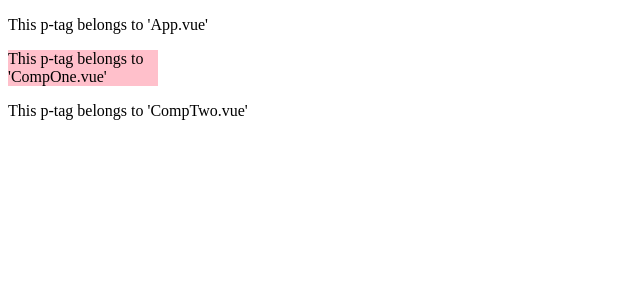
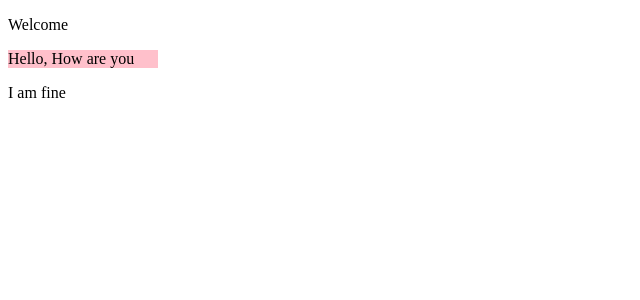
Before and after one commit to Architpidhadiya/exhibytesolution, a Vue app in the folder my-vue-app/: page / in a window 1280 px wide. Shown: the top 300 px of the page, without its empty margins (0-640 px from the left). Built offline with nearby package versions, Linux system fonts and the light colour scheme.

Commit message:
local scope

```diff
--- a/my-vue-app/src/App.vue
+++ b/my-vue-app/src/App.vue
@@ -1,6 +1,6 @@
 <template>
   <div>
-    <p>This p-tag belongs to 'App.vue'</p>
+    <p>Welcome</p>
     <comp-one />
     <comp-two />
   </div>
--- a/my-vue-app/src/components/CompOne.vue
+++ b/my-vue-app/src/components/CompOne.vue
@@ -1,5 +1,5 @@
 <template>
-    <p>This p-tag belongs to 'CompOne.vue'</p>
+    <p>Hello, How are you</p>
 </template>
 
 <script></script>
--- a/my-vue-app/src/components/CompTwo.vue
+++ b/my-vue-app/src/components/CompTwo.vue
@@ -1,5 +1,5 @@
 <template>
-    <p>This p-tag belongs to 'CompTwo.vue'</p>
+    <p>I am fine</p>
 </template>
 
 <script></script>
```
